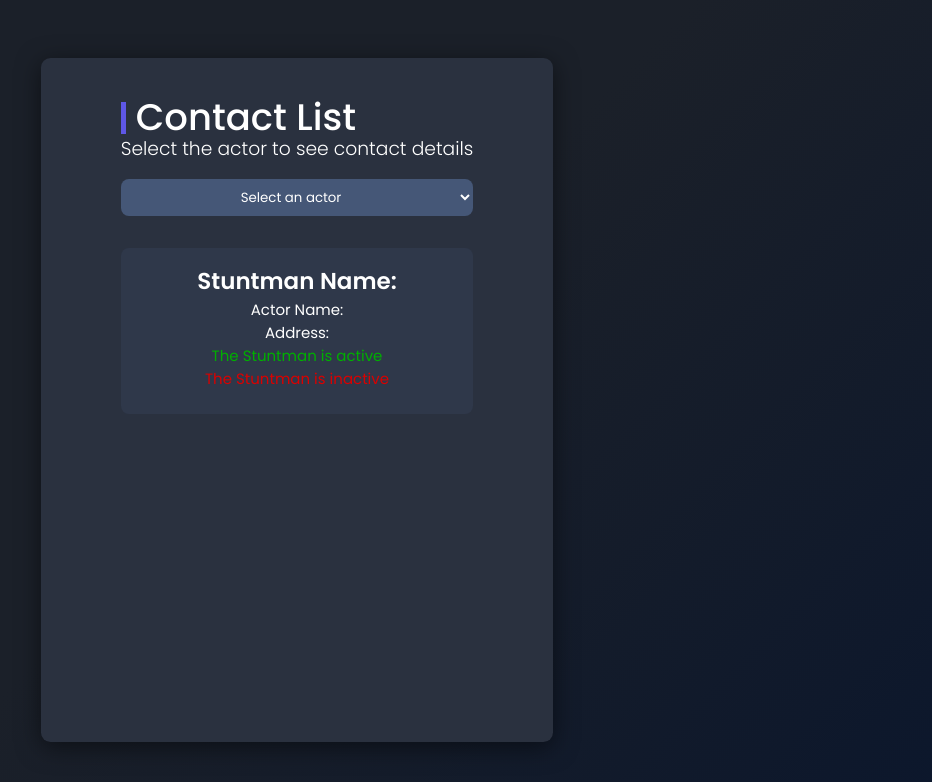
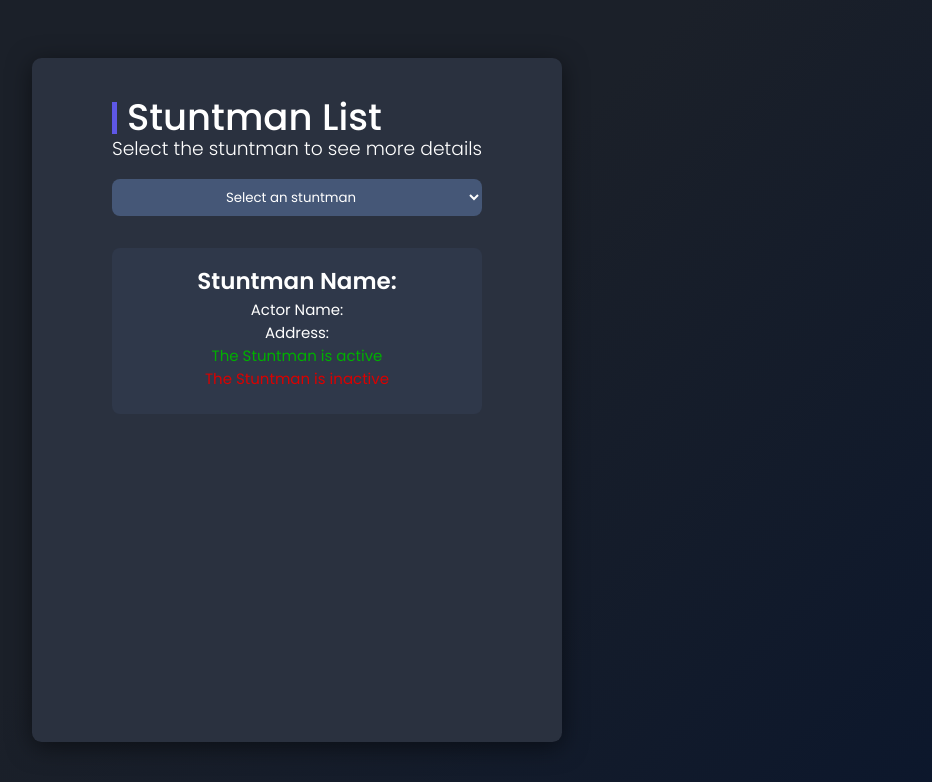
Before and after one commit to OliverBiel/codeplan, a Django app: template films_project/templates/stuntman_list/index.html in a window 1280 px wide. Shown: the top 782 px of the page, without its empty margins (343-1275 px from the left). Run offline with Django 3.2, Linux system fonts and the light colour scheme; the template is opened without the code that fills it, so the values that code supplies are empty.

Commit message:
Updated Stuntman_list

```diff
--- a/films_project/templates/stuntman_list/index.html
+++ b/films_project/templates/stuntman_list/index.html
@@ -5,17 +5,17 @@
         <meta http-equiv="X-UA-Compatible" content="IE=edge">
         <meta name="viewport" content="width=device-width, initial-scale=1.0">
         <link rel="stylesheet" href="style.css">
-        <title>Contact List</title>
+        <title>Stuntman List</title>
     </head>
     <body>
         <main>
             <div id="form-div">
-                <h1 id="main-title">Contact List</h1>
-                <h3 id="subtitle">Select the actor to see contact details</h3>
+                <h1 id="main-title">Stuntman List</h1>
+                <h3 id="subtitle">Select the stuntman to see more details</h3>
                 <form action="">
                     <div class="movie-selector-div">
                         <select name="movie-selector" id="movie-selector" >
-                            <option value="">Select an actor</option>
+                            <option value="">Select an stuntman</option>
                             <option value="teste">Teste</option>
                             <option value="teste">Teste</option>
                             <option value="teste">Teste</option>
```
